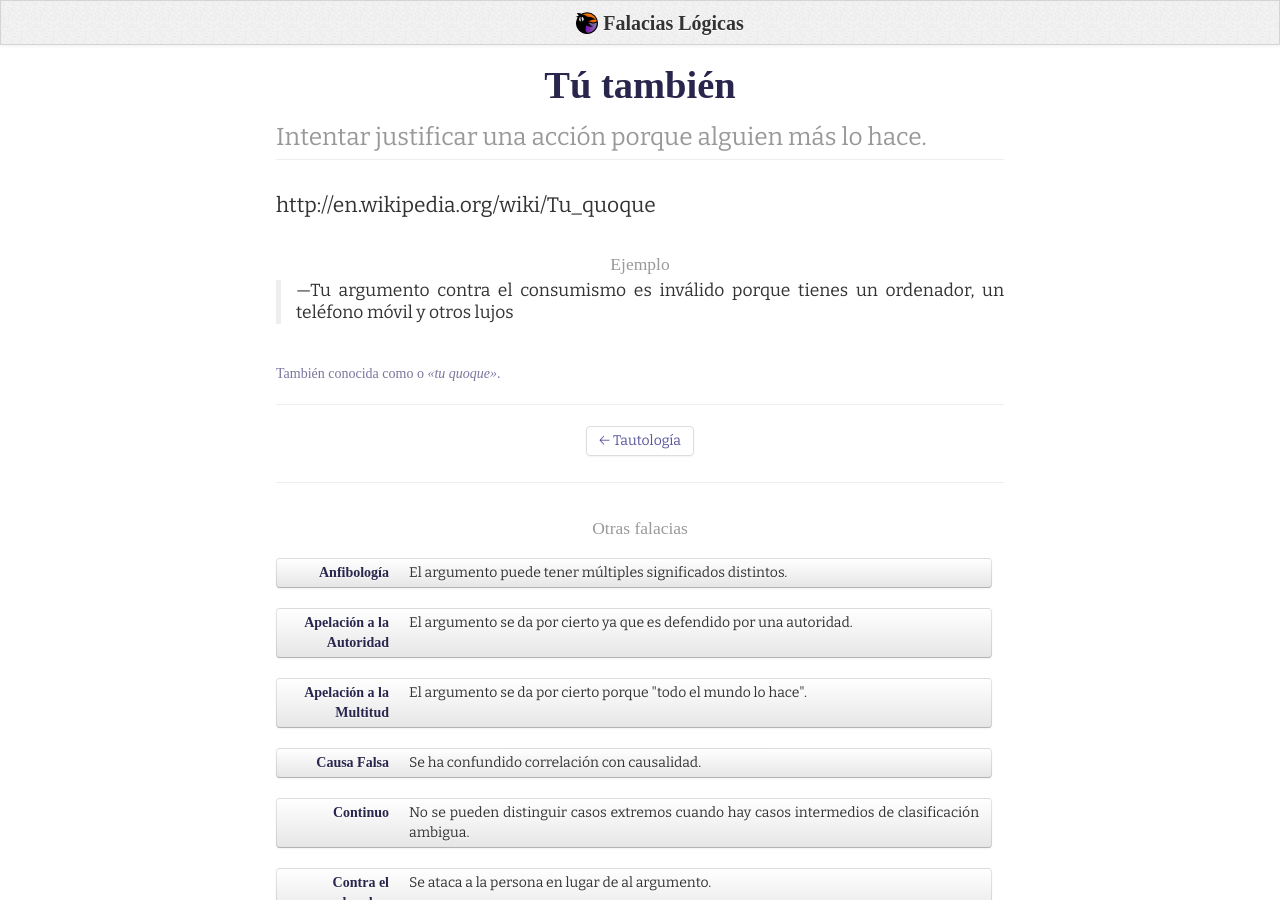
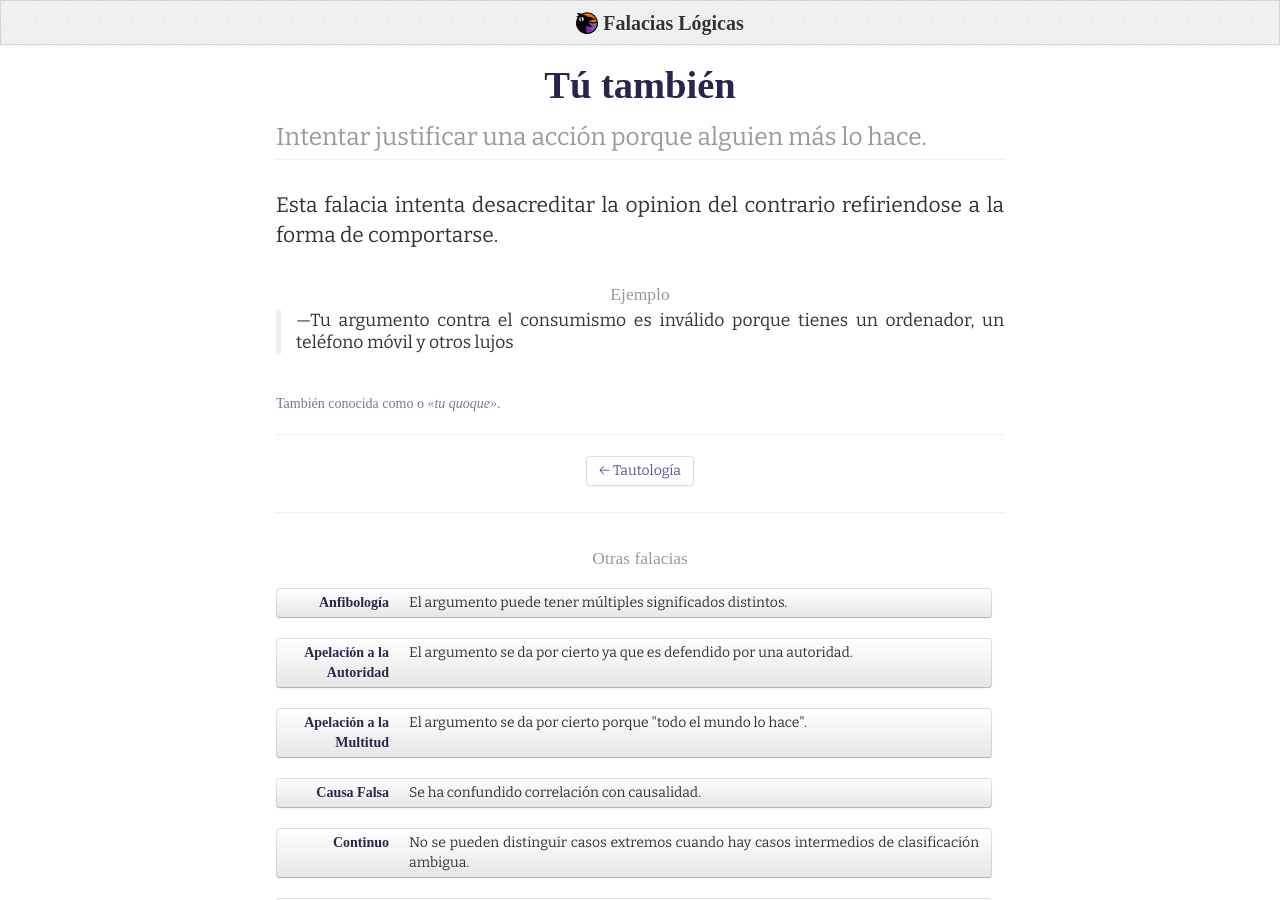
Before and after one commit to jorgebg/falaciaslogicas.com, a Jekyll site: the page built from _fallacies/tu-tambien.md, in a window 1280 px wide and 900 px high. Built offline with Jekyll 4.4.1, drawn with Linux system fonts in a browser that asks for light colours; nearby versions of some CDN libraries; some web fonts are replaced.

Commit message:
Change explanation

```diff
--- a/_fallacies/tu-tambien.md
+++ b/_fallacies/tu-tambien.md
@@ -8,4 +8,5 @@ example:
 redirect_from:
   - /tuquoque/
 ---
-http://en.wikipedia.org/wiki/Tu_quoque
+Esta falacia intenta desacreditar la opinion del contrario refiriendose a la
+forma de comportarse.
```
